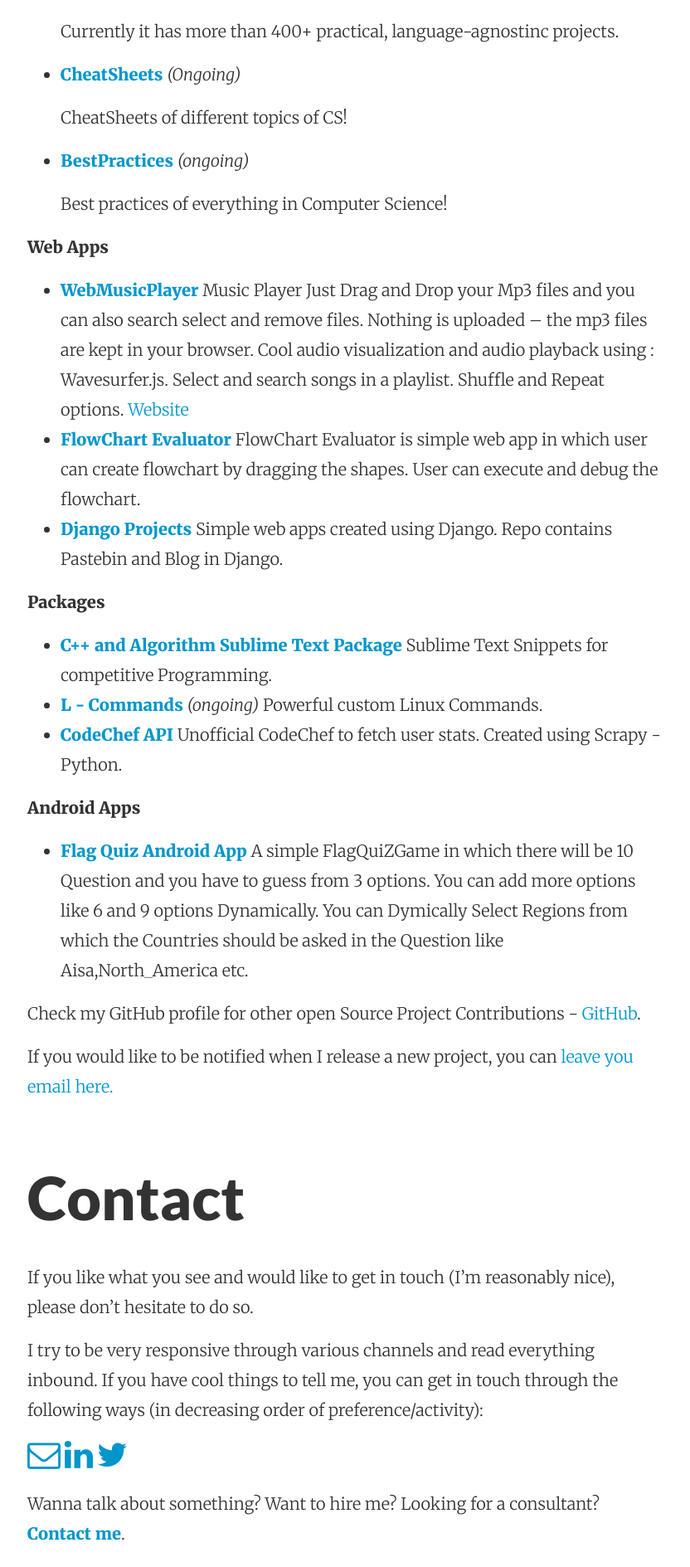
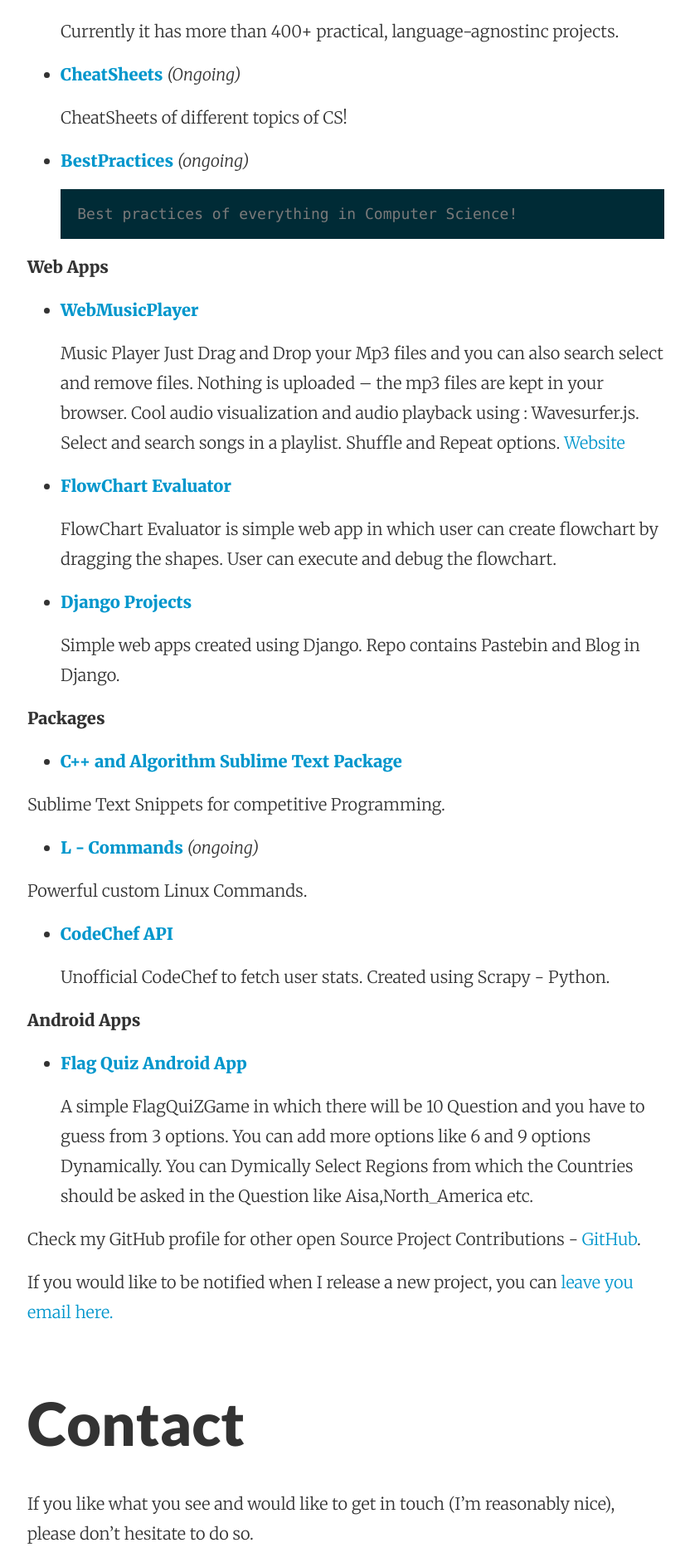
Before and after one commit to nish-d/vicky002.github.io, a Jekyll site: the page built from about.md, in a window 1280 px wide. Shown: the part 1918-3807 px from the top of the page at 83% size, without its empty margins (223-1055 px from the left). Built offline with Jekyll 4.4.1, drawn with Linux system fonts in a browser that asks for light colours; nearby versions of some CDN libraries; some web fonts are replaced; Markdown is read by kramdown in place of the engine named in the settings.

Commit message:
small change

```diff
--- a/about.md
+++ b/about.md
@@ -42,37 +42,44 @@
 
    On Internet, There is a lot of knowledge on different topics scarred over different sources. Most of the      knowledge is either online on the web or with the people as human knowledge. I want to create a platform      to bind this scarred piece of knowledge at one place!
    **Check out the website** - [AlgoWiki](www.algowiki.in)
-- **[1000_Projects](https://github.com/vicky002/1000_Projects)**
+ - **[1000_Projects](https://github.com/vicky002/1000_Projects)**
 
-    Currently it has more than 400+ practical, language-agnostinc projects.
+   Currently it has more than 400+ practical, language-agnostinc projects.
 - **[CheatSheets](https://github.com/vicky002/CheatSheets)**
      _(Ongoing)_
 
     CheatSheets of different topics of CS!
 - **[BestPractices](https://github.com/vicky002/BestPractices)** _(ongoing)_
 
-	Best practices of everything in Computer Science!
+  	Best practices of everything in Computer Science!
 
 **Web Apps**
  - **[WebMusicPlayer](https://github.com/vicky002/WebMusicPlayer)**
+
    Music Player Just Drag and Drop your Mp3 files and you can also search select and remove files. Nothing is uploaded – the mp3 files are kept in your browser.
    Cool audio visualization and audio playback using : Wavesurfer.js. Select and search songs in a playlist. Shuffle and Repeat options.
    [Website](https://myfirstplayer.herokuapp.com/)
  - **[FlowChart Evaluator](https://github.com/vicky002/Flowchart-Evaluator)**
+
    FlowChart Evaluator is simple web app in which user can create flowchart by dragging the shapes. User can execute and debug the flowchart.
  - **[Django Projects](https://github.com/vicky002/Django-Project)**
+
    Simple web apps created using Django. Repo contains Pastebin and Blog in Django.
 
 **Packages**
  - **[C++ and Algorithm Sublime Text Package](https://github.com/vicky002/Cplusplus_and_Algo_Sublime_Package)**
- 	Sublime Text Snippets for competitive Programming.
+
+  Sublime Text Snippets for competitive Programming.
  - **[L - Commands](https://github.com/vicky002/L-Commands)** _(ongoing)_
- 	Powerful custom Linux Commands.
+
+  Powerful custom Linux Commands.
  - **[CodeChef API](https://github.com/vicky002/CodeChef-API)**
+
     Unofficial CodeChef to fetch user stats. Created using Scrapy - Python.
 
 **Android Apps**
  - **[Flag Quiz Android App](https://github.com/vicky002/FlagQuiz-Android_App)**
+
    A simple FlagQuiZGame in which there will be 10 Question and you have to guess from 3 options. You can add more options like 6 and 9 options Dynamically. You can Dymically Select Regions from which the Countries should be asked in the Question like Aisa,North_America etc.
 
 Check my GitHub profile for other open Source Project Contributions - [GitHub](www.github.com/vicky002).
@@ -85,9 +92,11 @@
 
 I try to be very responsive through various channels and read everything inbound. If you have cool things to tell me, you can get in touch through the following ways (in decreasing order of preference/activity):
 
-<a class="fa fa-2x fa-envelope-o" href="tvicky002+gitpage@gmail.com" role="button" target="_blank"></a>
+<div class="col-1-3">
+ <a class="fa fa-2x fa-envelope-o" href="tvicky002+gitpage@gmail.com" role="button" target="_blank"></a>
 <a class="fa fa-2x fa-linkedin" href="linkedin.com/in/vikeshtiwari" role="button" target="_blank"></a>
 <a class="fa fa-2x fa-twitter" href="https://twitter.com/{{ site.twitter_username }}"></a>
+</div>
 
 
 
```
